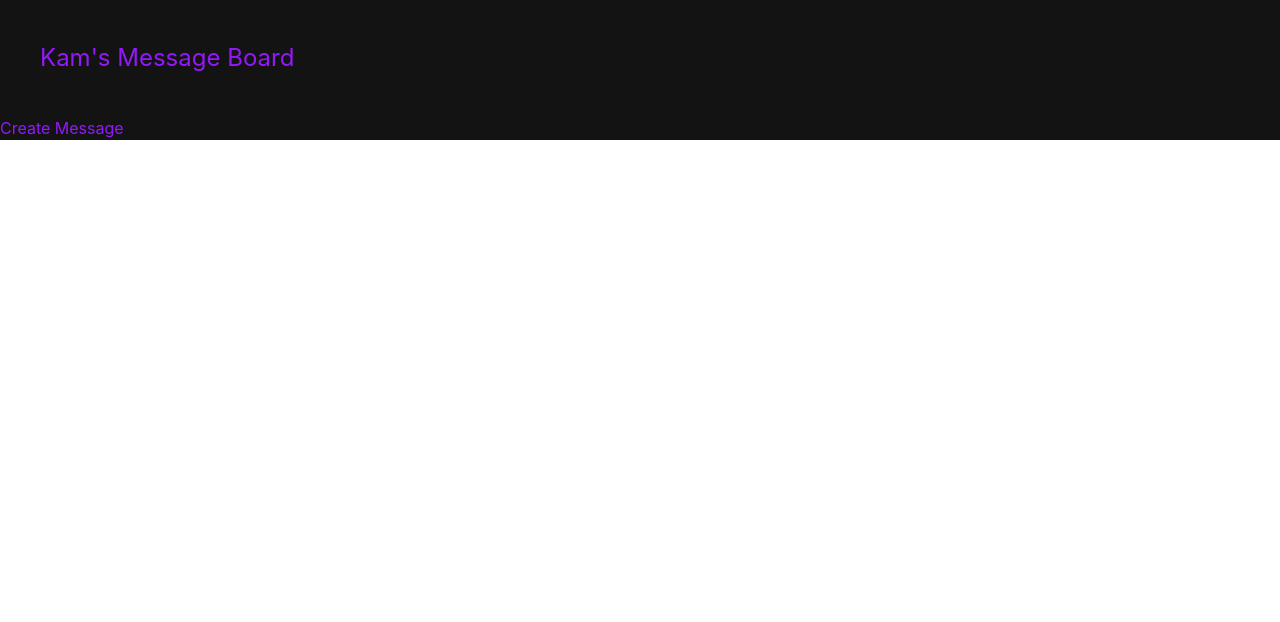
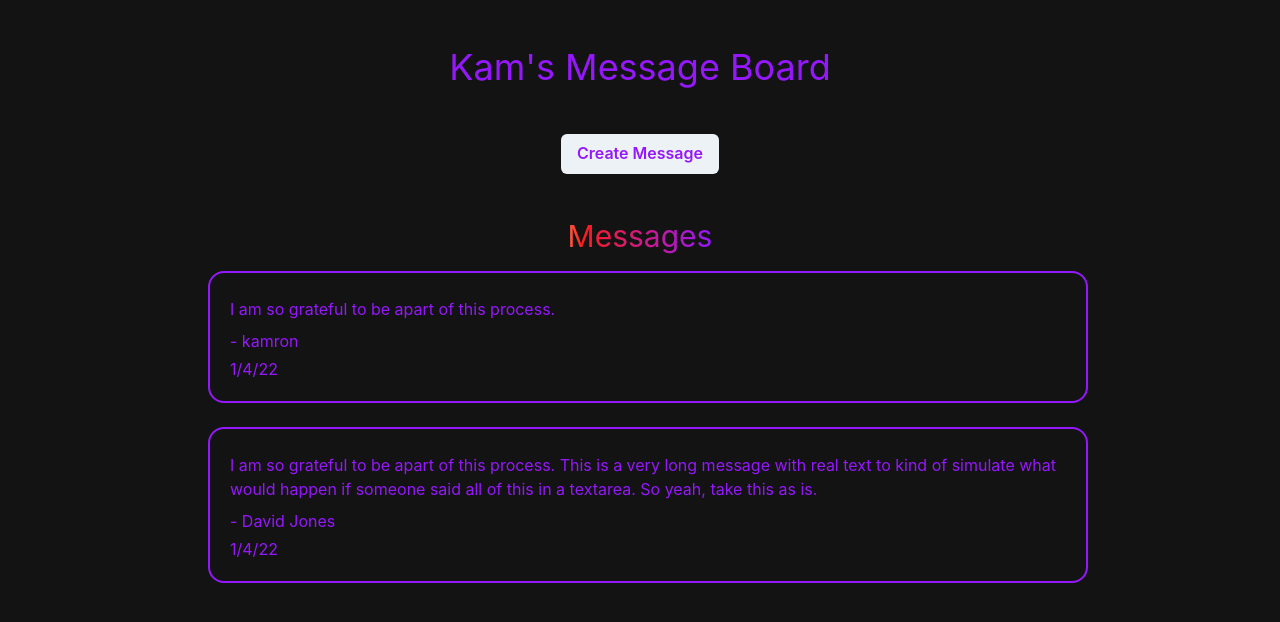
Before and after one commit to BlackDives/message-board-site, a React (Create React App) app: page / in a window 1280 px wide. Shown: the top 622 px of the page. Built offline with nearby package versions, Linux system fonts and the light colour scheme.

Commit message:
UI layout finished

```diff
--- a/src/App.js
+++ b/src/App.js
@@ -10,6 +10,7 @@ const App = () => {
             backgroundColor={'bgDark'}
             color={'textDark'}
             flexDirection={'column'}
+            width={'100%'}
         >
             {/*Header*/}
             <Header />
--- /dev/null
+++ b/src/components/MessageBox.js
@@ -0,0 +1,20 @@
+import React from 'react';
+import { Flex, Text } from '@chakra-ui/react';
+
+const MessageBox = ({ message, name, date }) => {
+    return (
+        <Flex
+            flexDirection={'column'}
+            border={'2px solid'}
+            borderColor={'textDark'}
+            borderRadius={'2xl'}
+            padding={5}
+        >
+            <Text my={1}>{message}</Text>
+            <Text my={1}>{`- ${name}`}</Text>
+            <Text>{date}</Text>
+        </Flex>
+    );
+};
+
+export default MessageBox;
--- a/src/sections/CreateMessage.js
+++ b/src/sections/CreateMessage.js
@@ -1,12 +1,99 @@
-import React from 'react';
-import { Flex, Text } from '@chakra-ui/react';
+import React, { useState } from 'react';
+import {
+    Flex,
+    Text,
+    Button,
+    Textarea,
+    UnorderedList,
+    ListItem,
+} from '@chakra-ui/react';
+import MessageBox from '../components/MessageBox';
 
 const CreateMessage = () => {
+    const [createMessage, setCreateMessage] = useState(false);
+    const messages = [
+        {
+            id: 1,
+            name: 'kamron',
+            message: 'I am so grateful to be apart of this process.',
+            time: '1/4/22',
+        },
+        {
+            id: 2,
+            name: 'David Jones',
+            message:
+                'I am so grateful to be apart of this process. This is a very long message with real text to kind of simulate what would happen if someone said all of this in a textarea. So yeah, take this as is.',
+            time: '1/4/22',
+        },
+    ];
+
     return (
-        <Flex>
-            <Text>Create Message</Text>
+        <Flex {...styles.container} height={'100vh'}>
+            {!createMessage && (
+                <Button onClick={() => setCreateMessage(true)}>
+                    Create Message
+                </Button>
+            )}
+            {createMessage && (
+                <Flex
+                    flexDirection={'column'}
+                    alignItems={'center'}
+                    justifyContent={'center'}
+                    width={'100%'}
+                    height={'50%'}
+                >
+                    <Textarea size={'lg'} width={'70%'} height={'50%'} />
+                    <Button my={3} width={'10%'}>
+                        Submit
+                    </Button>
+                    <Button
+                        onClick={() => setCreateMessage(false)}
+                        color={'accentDark'}
+                        width={'10%'}
+                    >
+                        Cancel
+                    </Button>
+                </Flex>
+            )}
+            {/** Messages */}
+            <Flex
+                flexDirection={'column'}
+                width={'70%'}
+                paddingY={10}
+                alignItems={'center'}
+            >
+                <Text
+                    fontSize={'3xl'}
+                    backgroundImage="linear-gradient(90deg, #fc6045 0%, #fd1d1d 10%, #9518fc 100%)"
+                    backgroundClip="text"
+                >
+                    Messages
+                </Text>
+                <UnorderedList display={'flex'} flexDirection={'column'}>
+                    {messages.map((data) => (
+                        <ListItem listStyleType={'none'} key={data.id} my={3}>
+                            <MessageBox
+                                message={data.message}
+                                name={data.name}
+                                date={data.time}
+                            />
+                        </ListItem>
+                    ))}
+                </UnorderedList>
+            </Flex>
         </Flex>
     );
 };
 
+const styles = {
+    container: {
+        width: '100%',
+        flexDirection: 'column',
+        alignItems: 'center',
+    },
+    text: {
+        fontSize: '2xl',
+    },
+};
+
 export default CreateMessage;
--- a/src/sections/Header.js
+++ b/src/sections/Header.js
@@ -3,8 +3,12 @@ import { Flex, Text } from '@chakra-ui/react';
 
 const Header = () => {
     return (
-        <Flex {...styles.containerStyle}>
-            <Text fontSize={'2xl'}>Kam's Message Board</Text>
+        <Flex
+            {...styles.containerStyle}
+            flexDirection={'row'}
+            justifyContent={'center'}
+        >
+            <Text fontSize={'4xl'}>Kam's Message Board</Text>
         </Flex>
     );
 };
```
